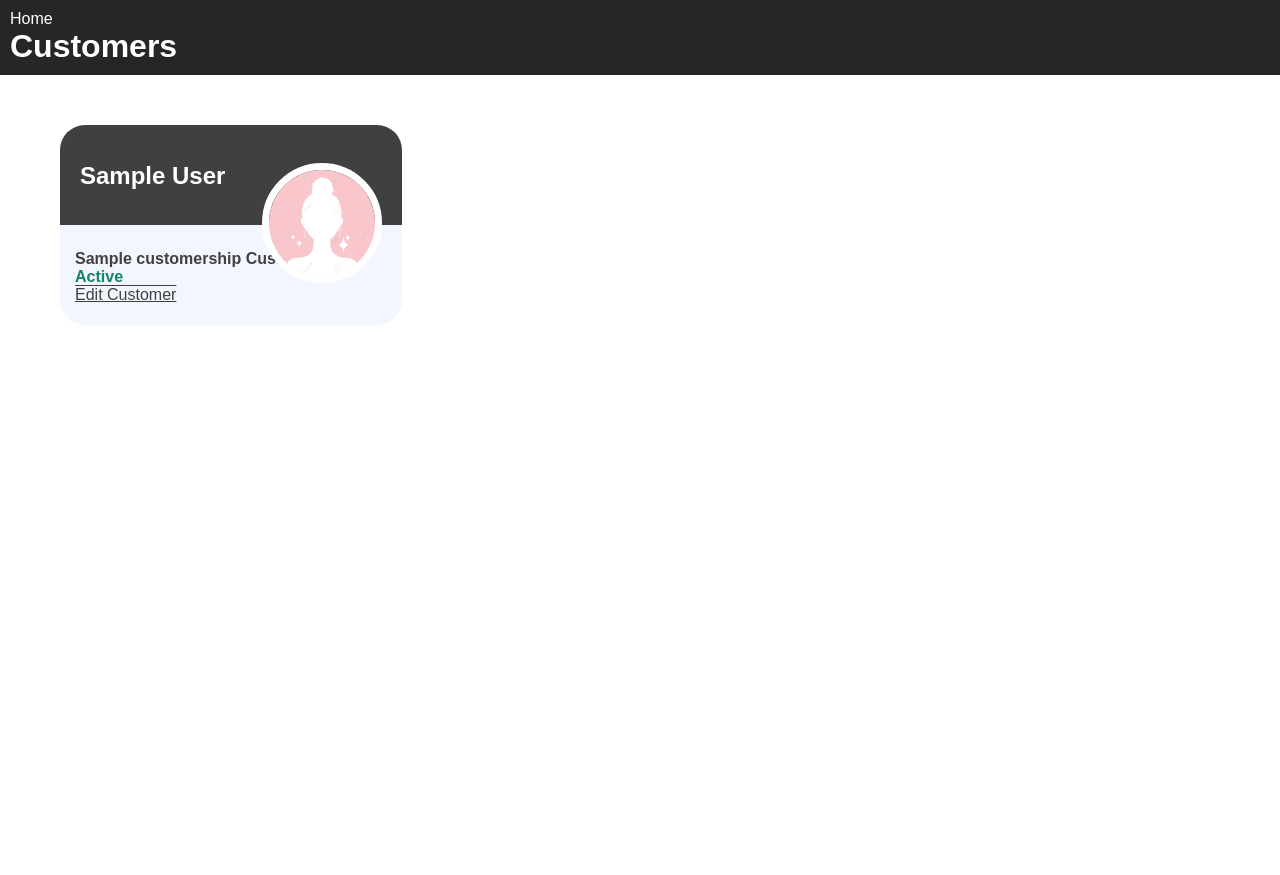
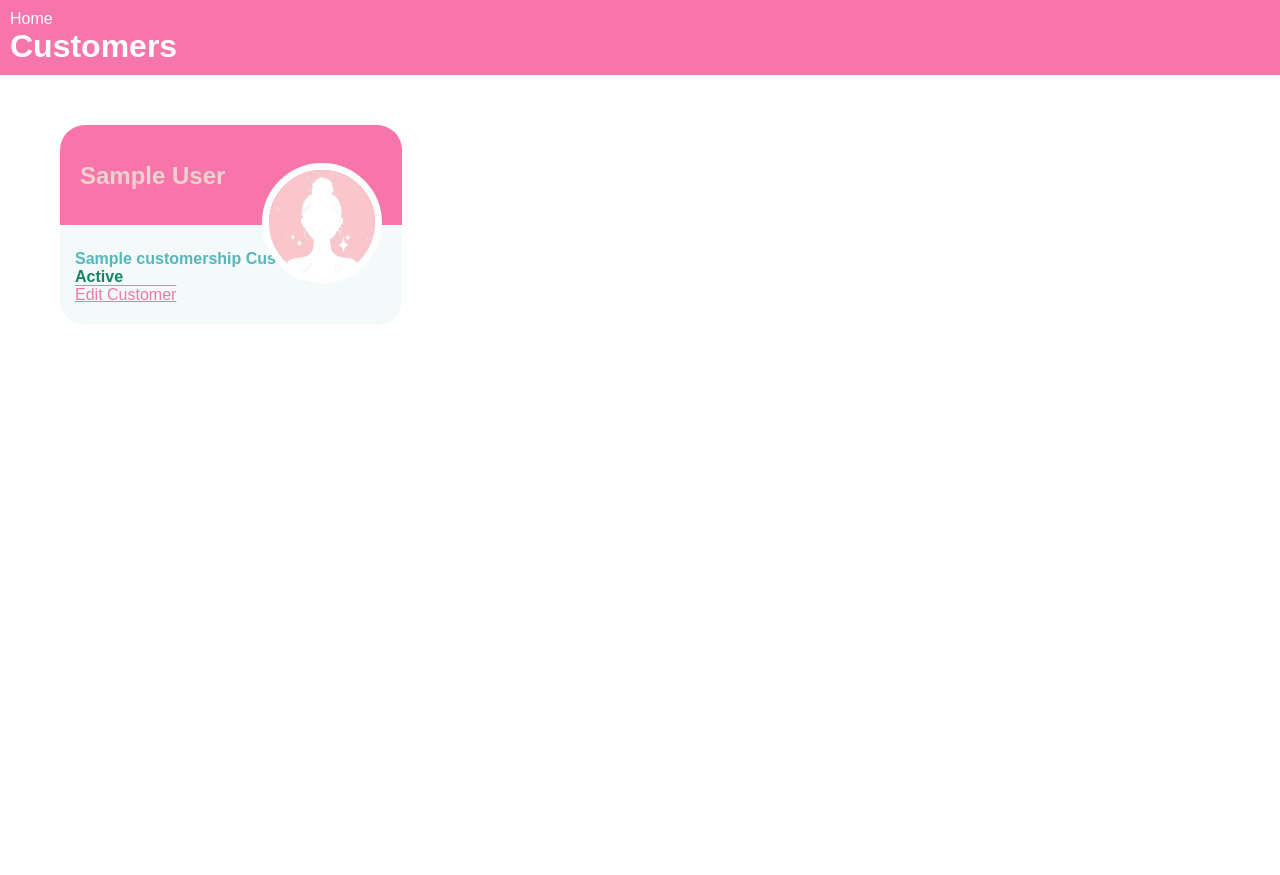
Before and after one commit to JennyRamsay/my_python_project, a Flask app: page /customers in a window 1280 px wide. Run offline with Flask 2, Linux system fonts and the light colour scheme; a database or web service that is not in the repository returns one stand-in record (values such as "Sample title"); some libraries are stand-ins or nearby versions.

Commit message:
updated CSS

```diff
--- a/static/customers.css
+++ b/static/customers.css
@@ -3,7 +3,7 @@
     margin: auto;
     width: 100%;
     padding: 30px;
-    color: #2196f3;
+    color: #F875AA;
     display: flex;
     height: 100vh;
     flex-wrap: wrap;
@@ -13,7 +13,7 @@
 .card {
     position: relative;
     border-radius: 25px;
-    background-color: #f4f6ff;
+    background-color: #F4F9F9;
     height: 200px;
     width: 28%;
     text-align: left;
@@ -24,7 +24,7 @@
 
 .top {
     border-radius: 25px 25px 0 0;
-    background: #404040;
+    background: #F875AA;
     height: 100px;
     width: 100%;
     position: absolute;
@@ -35,7 +35,7 @@
 
 .top h3 {
     font-size: 1.5em;
-    color: white;
+    color: #F1D1D0;
     margin: 5% 20px 0;
     display: flex;
     flex: 1;
@@ -58,11 +58,11 @@
 }
 
 .bottom a {
-    color: #404040;
+    color: #F875AA;
     text-decoration: underline overline;
 }
 
 .status {
     margin: 10px -100px;
-    color: #404040;
+    color: #F4F9F9;
 }
--- a/static/style.css
+++ b/static/style.css
@@ -7,7 +7,7 @@
 
 .container {
     background-color: white;
-    color: #404040;
+    color: #F875AA;
     height: 100vh;
 }
 
@@ -56,7 +56,7 @@ main input[type=number], [type=time] {
 }
 
 body {
-    background: #262626;
+    background: #F875AA;
     color: white;
 }
 
@@ -99,7 +99,7 @@ menu {
     z-index: -1;
     text-align: center;
     font-size: 3em;
-    color: #2196f3;
+    color: #F1D1D0;
     opacity: 0;
     transition: 0.5s;
     line-height: 100vh;
--- a/static/treatments.css
+++ b/static/treatments.css
@@ -5,7 +5,7 @@
 
 .button {
     padding: 5px 15px;
-    background: #ccc;
+    background: #F1D1D0;
     border: none;
     cursor: pointer;
     border-radius: 5px;
@@ -28,12 +28,12 @@
 .treatment-card {
     text-align: center;
     margin: 30px 20px;
-    border: 1px solid grey;
+    border: 1px solid #FBACCC;
     border-radius: 3%;
     padding: 30px;
     max-width: 38%;
     align-items: flex-start;
-    color: #404040;
+    color: #F875AA;
 }
 
 .treatment-card img {
@@ -59,6 +59,6 @@ h3 {
 }
 
 .treatment-card a {
-    color: #404040;
+    color: #F1D1D0;
     text-decoration: underline overline;
 }
--- a/templates/customers/index.html
+++ b/templates/customers/index.html
@@ -16,9 +16,9 @@
     <div class="bottom">
       <div class="status">
         {% if customer.customership == "Premium" %}
-        <h4 style="color: #cdb30c">{{ customer.customership }} Customer</h4>
+        <h4 style="color: #CC9B6D">{{ customer.customership }} Customer</h4>
         {% else %}
-        <h4 style="color: #404040">{{ customer.customership }} Customer</h4>
+        <h4 style="color: #53B8BB">{{ customer.customership }} Customer</h4>
         {% endif %}
         {% if customer.status == "Active" %}
         <h4 style="color:#158467">{{ customer.status }}</h4>
```
